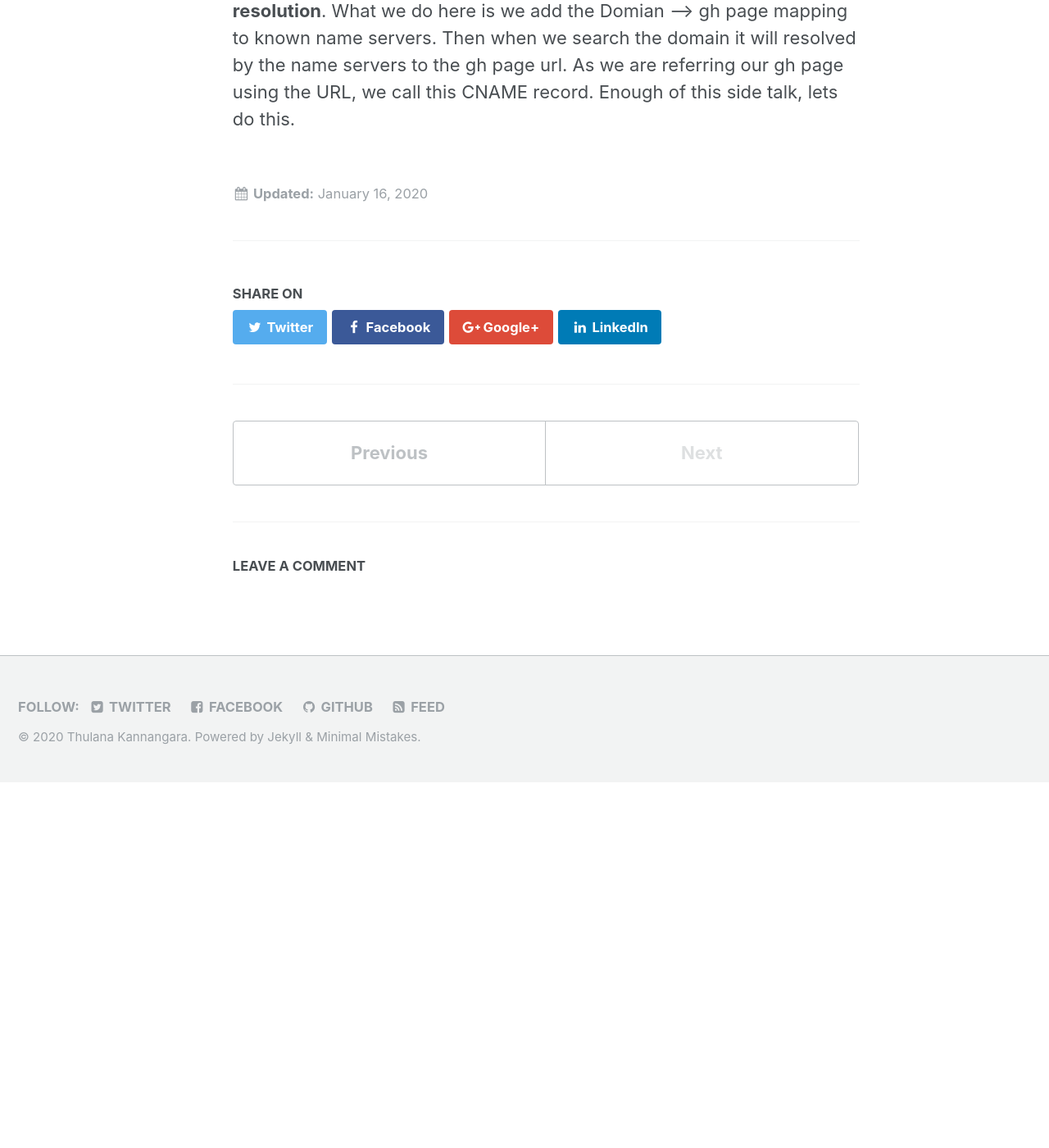
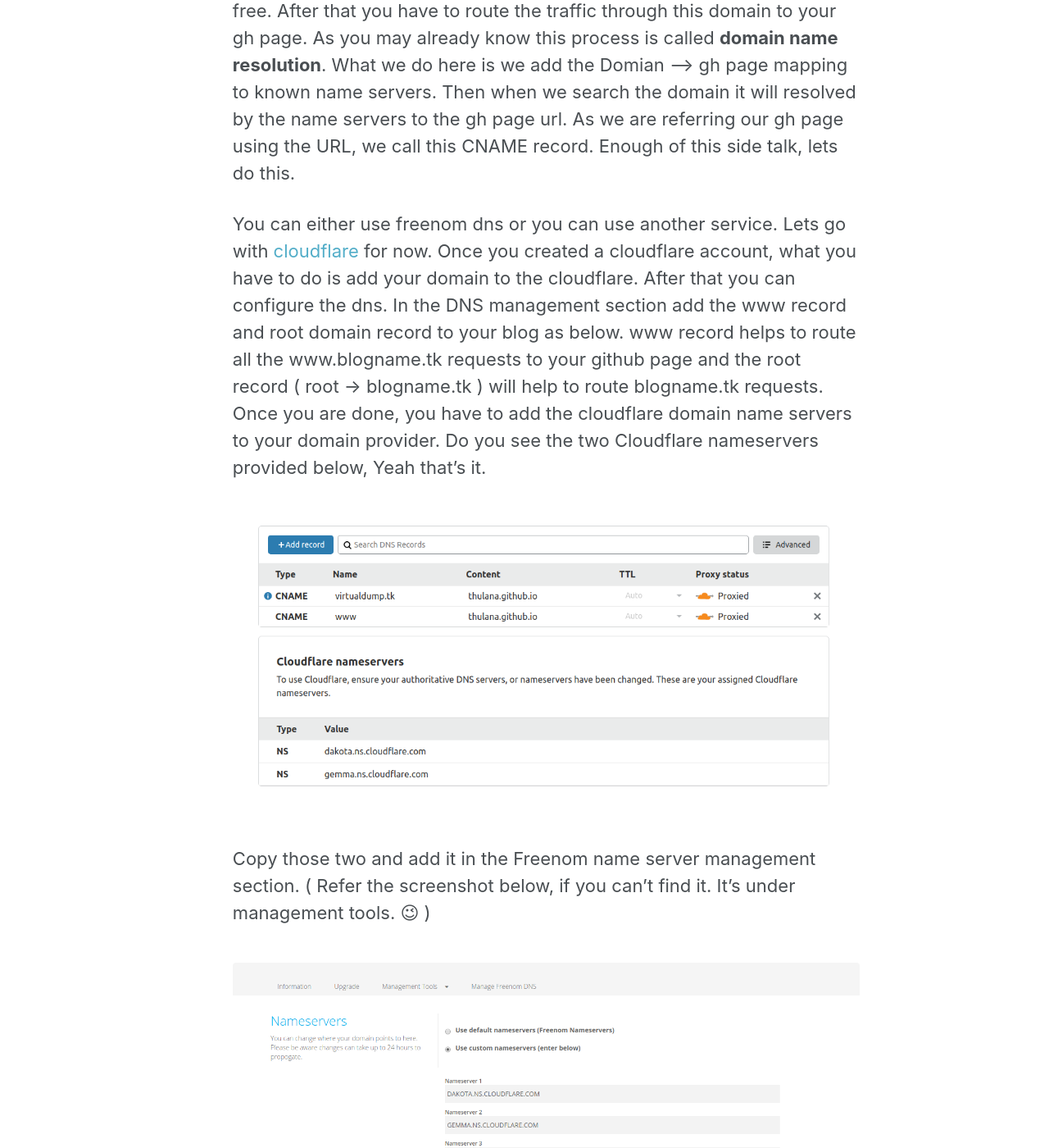
Before and after one commit to Thulana/thulana.github.io, a Jekyll site: the page built from _tech/2020-01-16-story-of-virtualdump.md, in a window 1280 px wide and 1400 px high, scrolled down 2796 px. Shown: the whole window at 82% size. Built offline with Jekyll 4.4.1, drawn with Linux system fonts in a browser that asks for light colours; emoji names are drawn with the system emoji font; before the commit the page ends 3750 px from its top, so only the background shows below that; some of the changed text lies outside the part shown.

Commit message:
complete the post 2

```diff
--- a/_config.yml
+++ b/_config.yml
@@ -11,7 +11,7 @@
 title_separator          : "-"
 name                     : &name "Thulana Kannangara"
 description              : &description "Personal space of a tech junky"
-url                      : https://thulana.github.io
+url                      : http://thulana.github.io
 baseurl                  : "/" # the subpath of your site, e.g. "/blog"
 teaser                   : # filename of teaser fallback teaser image placed in /images/, .e.g. "500x300.png"
 # breadcrumbs            : false # true, false (default)
--- a/_tech/2020-01-16-story-of-virtualdump.md
+++ b/_tech/2020-01-16-story-of-virtualdump.md
@@ -26,7 +26,7 @@
  - No needs to do the ground work such as headers, footers and page configurations as they are already done.
  - No needs to worry about Facebook commenting, post sharing, Google analytics, google adsense, basically most of the config stuff that will take days to implement.
 
-So what you have to do is clone such repo and configure as you want. Once you are done, you have to push it to github. Before do that log on to GitHub and create a GitHub page repository.  You can learn how to do that here [https://pages.github.com/](https://pages.github.com/). It's same as creating a usual GitHub repository. Only difference is repository name should be in the format of *username.github.io*. Once you have done that inside your local website folder, change the git remote origin like this,
+So what you have to do is clone such repo and configure as you want. Yes, you will need sometime to familiar with jekyll and it's commands. If you don't know something, it's all here https://jekyllrb.com/docs/. Else search for it. :grin: Once you are done, you have to push it to github. Before do that log on to GitHub and create a GitHub page repository.  You can learn how to do that here [https://pages.github.com/](https://pages.github.com/). It's same as creating a usual GitHub repository. Only difference is repository name should be in the format of *username.github.io*. Once you have done that inside your local website folder, change the git remote origin like this,
 
 `
 git remote set-url origin git@github.com:USERNAME/REPOSITORY.git
@@ -41,3 +41,33 @@
 As we are going to do everything without wasting a penny, then we must find a free domain provider.  **TK** domains are free but not for long. You can use them for sometime, but when the traffic increases, they tends to pull the plug. :grimacing: Everything in life comes with a price. Anyway lets get this up with a semi-free domain.
 
 What you have to do is go to [FreeNom](https://my.freenom.com/) and create a account if you don't have one already. After that you can search for the domain and buy it for free. After that you have to route the traffic through this domain to your gh page. As you may already know this process is called **domain name resolution**. What we do here is we add the Domian  -----> gh page mapping to known name servers. Then when we search the domain it will resolved by the name servers to the gh page url. As we are referring our gh page using the URL, we call this CNAME record. Enough of this side talk, lets do this.
+
+You can either use freenom dns or you can use another service. Lets go with [cloudflare](https://www.cloudflare.com/) for now. Once you created a cloudflare account, what you have to do is add your domain to the cloudflare. After that you can configure the dns. In the DNS management section add the www  record and root domain record to your blog as below. www record helps to route all the www.blogname.tk requests to your github page and the root record ( root -> blogname.tk ) will help to route blogname.tk requests. Once you are done, you have to add the cloudflare domain name servers to your domain provider. Do you see the two Cloudflare nameservers provided below, Yeah that's it.
+
+<figure>
+  <img src="{{ base_path }}/images/post2-pic1.png" alt="setup dns">
+</figure>
+
+Copy those two and add it in the Freenom name server management section. ( Refer the screenshot below, if you can't find it. It's under management tools. :wink: )
+
+<figure>
+  <img src="{{ base_path }}/images/post2-pic2.png" alt="add name server to domain">
+</figure>
+
+All set then, actually it's not. :grin: You gotta to another small thing. Now the name servers know where your blog is, but does the blog knows when it should be ? No. We have to do that. Go to your GitHub repository, under settings -> options you can add a custom domain. Refer the screenshot below.
+
+<figure>
+  <img src="{{ base_path }}/images/post2-pic3.png" alt="Add custom domain to gh page">
+</figure>
+
+Usually it take some time ( hours to a day max) all DNS configurations to sink in. After that your blog should be alive on that domain.
+
+
+This is how you could get your blog up and running in a really short time. After this, it's all up to you. When you get lots of traffic, you may need to move on to a paid domain. You can experiment here onwords. Lemme give you few homeworks to try on,
+
+ - Try adding Google Analytics
+ - Set up FB, discourse,disqus commenting
+ - Change the look and customize as you want
+ - Keep adding good content
+
+Tnx for reading this and don't forget to leave a comment too. Correct me if I did anything wrong :wink:. Appreciate your feedback, and contact me if you want to know something.
```
Also changed, not shown: other parts of _tech/2020-01-16-story-of-virtualdump.md (+1 -1 lines), images/post2-pic1.png (added), images/post2-pic2.png (added), images/post2-pic3.png (added).
